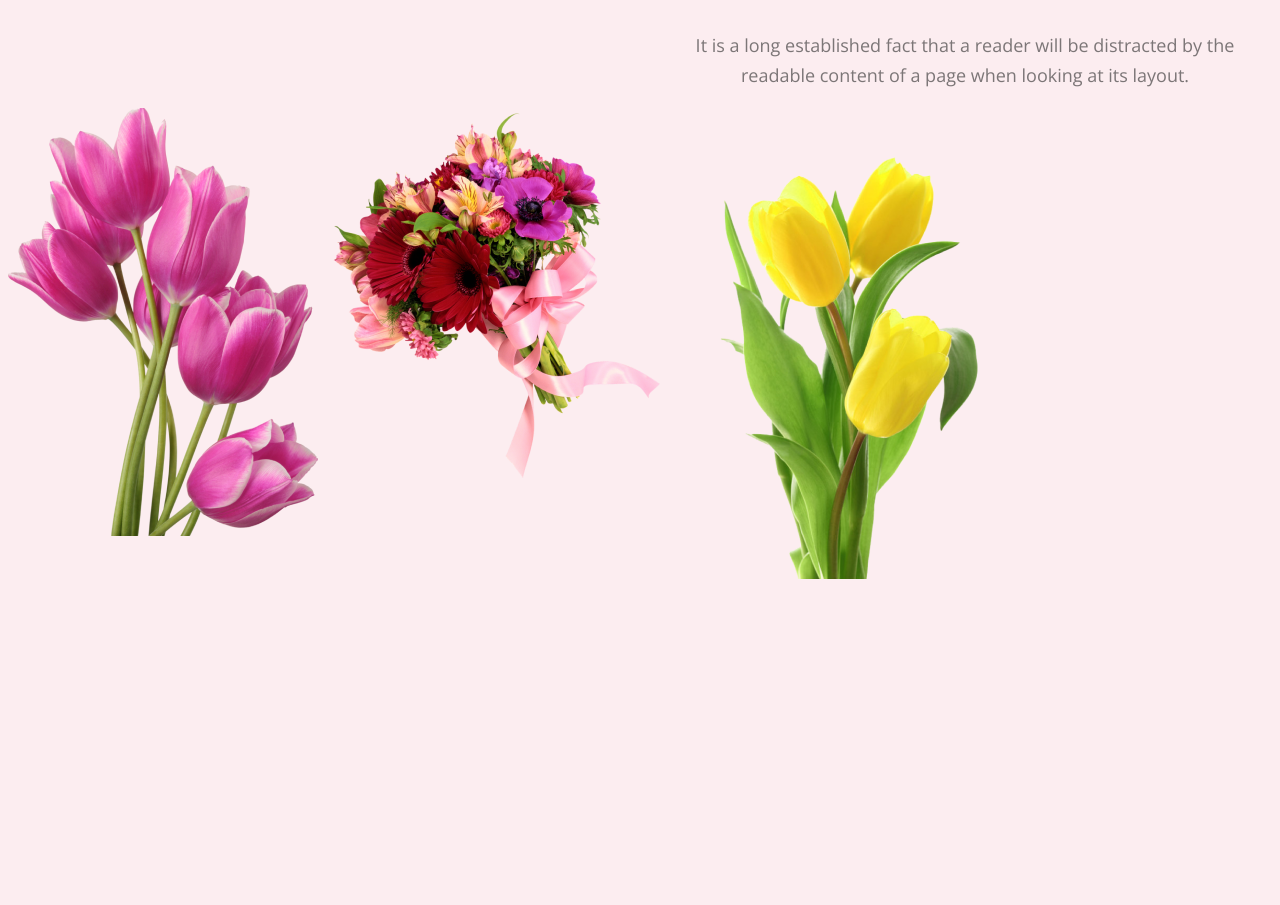
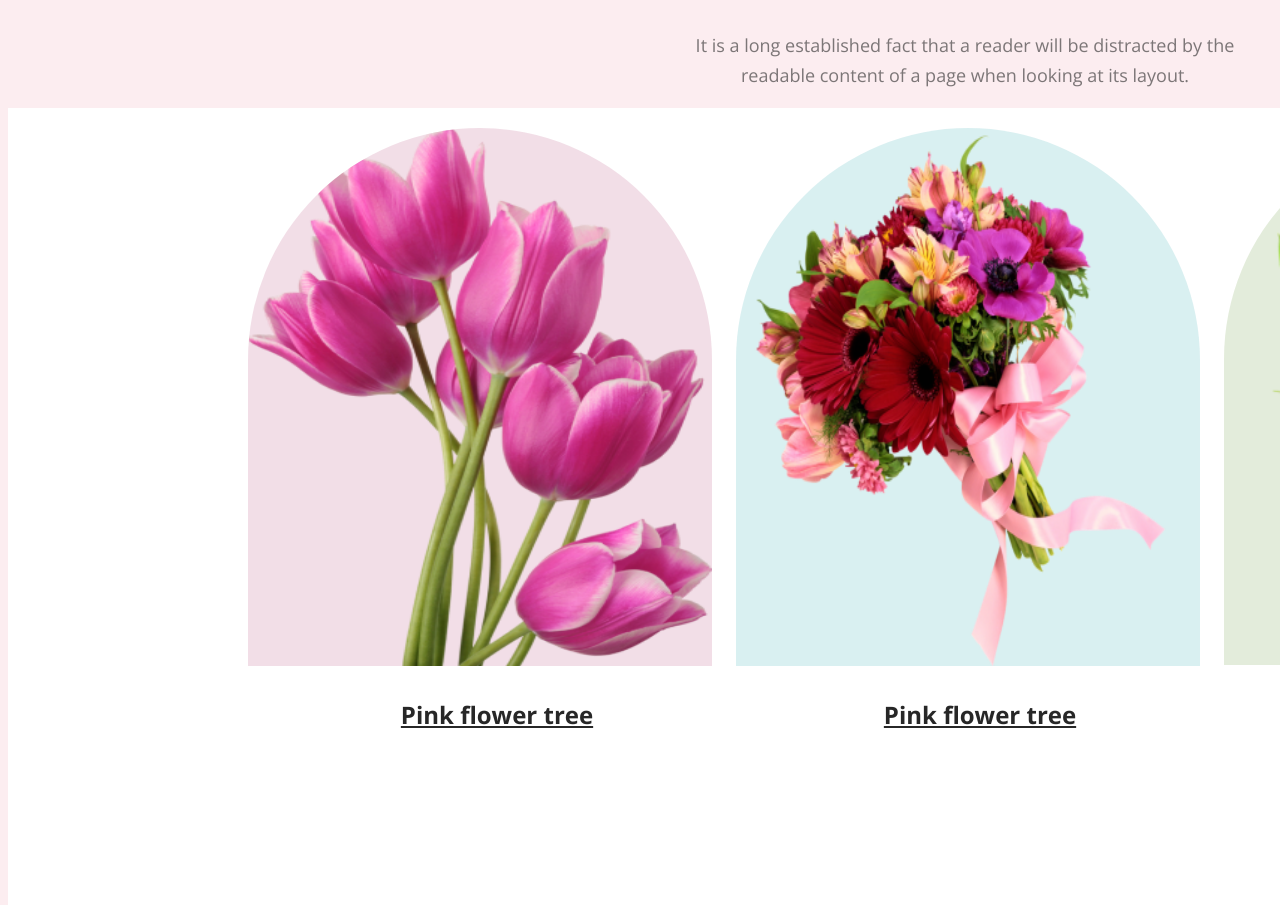
Before and after one commit to pritam0111/flower-shop, a plain HTML site: page index.html in a window 1280 px wide. Shown: the part 892-1797 px from the top of the page. Before the commit the page ends 1476 px from the top, so only its background shows below. Drawn offline with nearby package versions, Linux system fonts and the light colour scheme.

Commit message:
third section added

```diff
--- a/index.html
+++ b/index.html
@@ -31,10 +31,20 @@
             <p class="feature-des"> It is a long established fact that a reader will be distracted by the readable content of a page when looking at its layout.</p>
         </header>
     </nav>
-    <nav>
-        <rect> <img src="Flower Asset/pngwing 6.png" alt=""> </rect>
-        <rect> <img src="Flower Asset/pngwing 5.png" alt=""> </rect>
-        <rect><img src="Flower Asset/pngwing 7.png" alt=""></rect>
+    <nav class="pictures">
+       <h1>
+        <rect>  <img class="pic-one" src="Flower Asset/pngwing 6.png" alt=""> </rect>
+        <p class="para-one"> Pink flower tree</p>
+       </h1>
+       <h2>
+        <rect> <img class="pic-two" src="Flower Asset/pngwing 5.png" alt=""> </rect>
+        <p class="para-two"> Pink flower tree</p>
+       </h2>
+        <h3>
+        <rect><img class="pic-three" src="Flower Asset/pngwing 7.png" alt=""></rect>
+        <p class="para-three">Pink flower tree</p>
+
+        </h3>
     </nav>
 </body>
 </html>
--- a/style/flower.css
+++ b/style/flower.css
@@ -70,3 +70,70 @@ body {
     line-height: 30px;
     margin-left: 660px;
 }
+
+.pictures {
+    width: 1920px;
+    height: 4867px;
+    background: #FFF;
+
+}
+
+.pic-one {
+    width: 464px;
+    height: 538px;
+    flex-shrink: 0;
+    border-radius: 300px 300px 0px 0px;
+    background: rgba(167, 33, 98, 0.15);
+    margin-left: 240px;
+    margin-right: 24px;
+}
+
+.para-one {
+    color: #272727;
+    text-align: center;
+    font-size: 24px;
+    font-style: normal;
+    font-weight: 700;
+    line-height: 35px;
+    text-decoration-line: underline;
+    margin-left: 250px;
+}
+
+.pic-two {
+    width: 464px;
+    height: 538px;
+    flex-shrink: 0;
+    border-radius: 300px 300px 0px 0px;
+    background: rgba(5, 151, 160, 0.15);
+    margin-right: 24px;
+}
+
+.para-two {
+    color: #272727;
+    text-align: center;
+    font-size: 24px;
+    font-style: normal;
+    font-weight: 700;
+    line-height: 35px;
+    text-decoration-line: underline;
+}
+
+.pic-three {
+    width: 464px;
+    height: 538px;
+    flex-shrink: 0;
+    border-radius: 300px 300px 0px 0px;
+    background: rgba(71, 125, 17, 0.15);
+
+}
+
+.para-three {
+    color: #272727;
+    text-align: center;
+    font-family: Lato;
+    font-size: 24px;
+    font-style: normal;
+    font-weight: 700;
+    line-height: 35px;
+    text-decoration-line: underline;
+}
```
